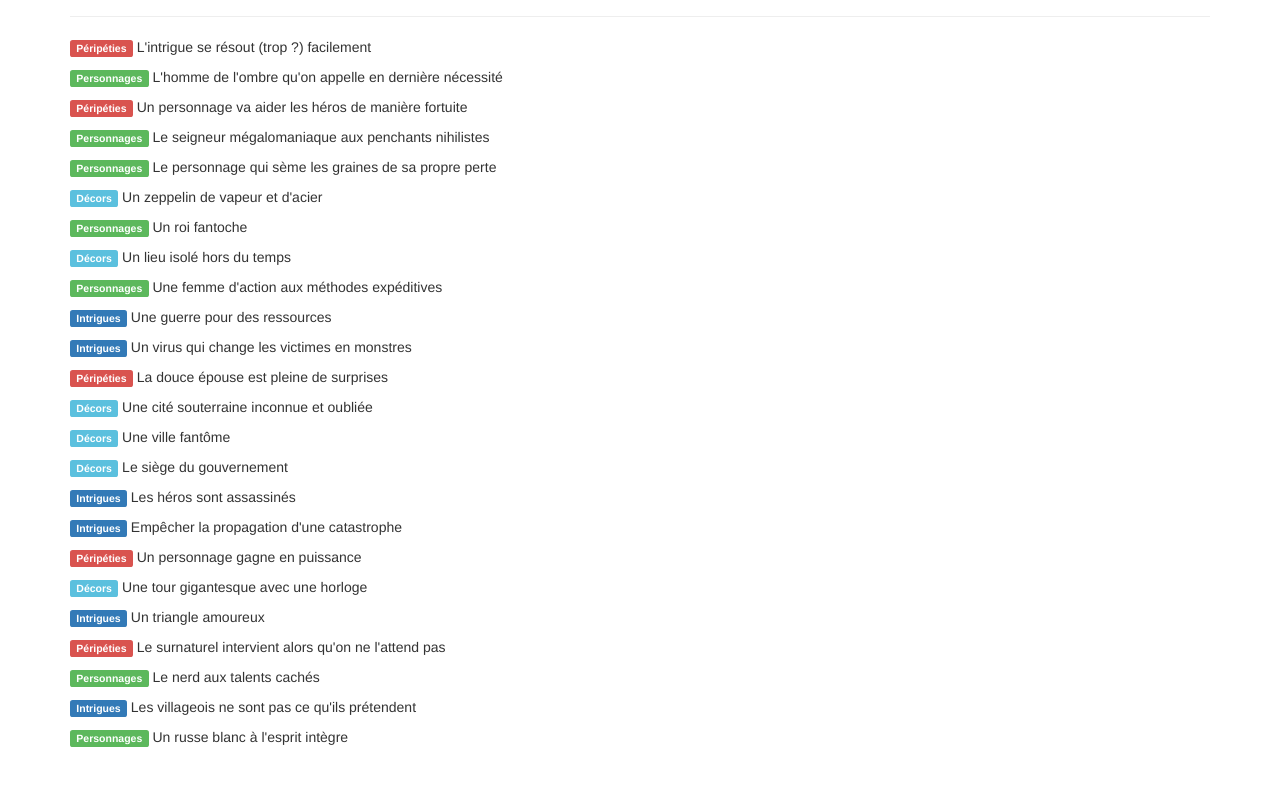
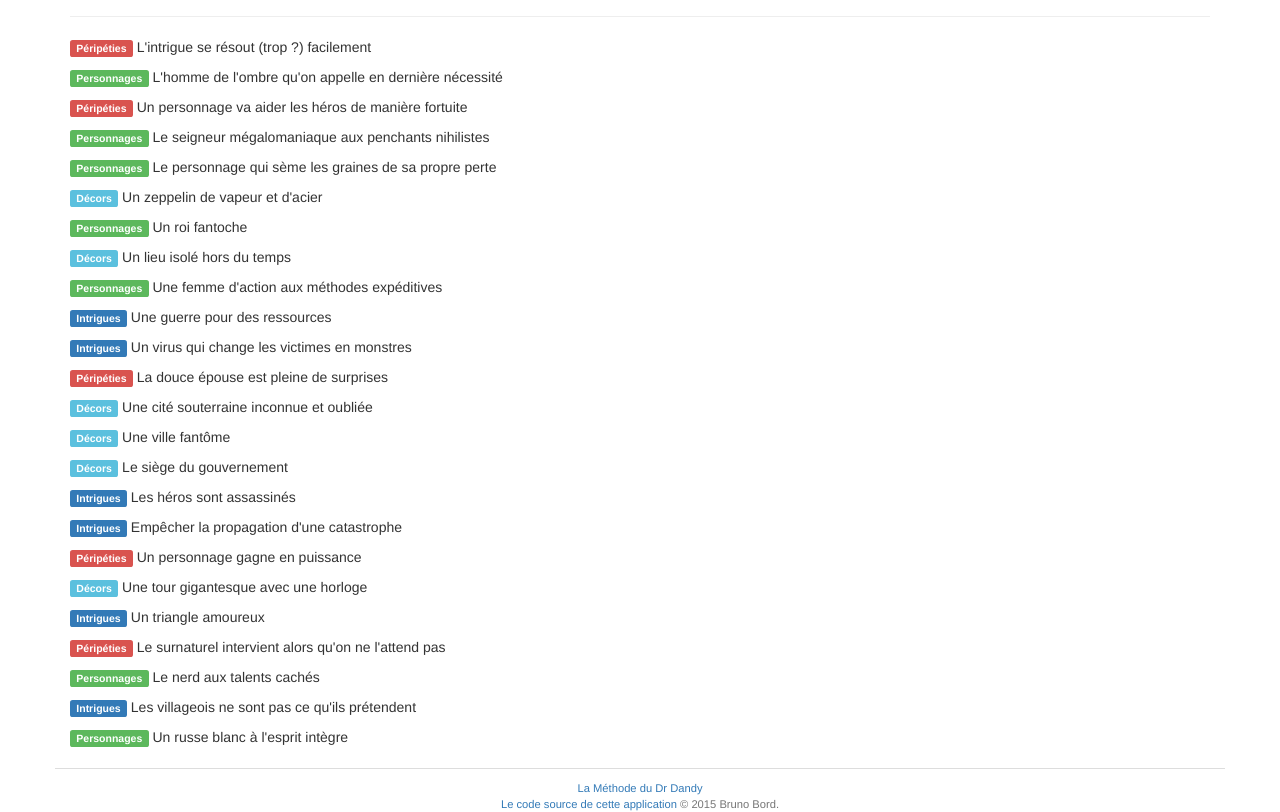
Before and after one commit to brunobord/dr-dandy, a plain HTML site: page index.html in a window 1280 px wide. Shown: the part 230-1042 px from the top of the page. Before the commit the page ends 987 px from the top, so only its background shows below. Drawn offline with nearby package versions, Linux system fonts and the light colour scheme.

Commit message:
footer added

```diff
--- a/index.html
+++ b/index.html
@@ -9,6 +9,16 @@
 
 <link rel="stylesheet" href="//maxcdn.bootstrapcdn.com/bootstrap/3.3.2/css/bootstrap.min.css">
 <link rel="stylesheet" href="//maxcdn.bootstrapcdn.com/bootstrap/3.3.2/css/bootstrap-theme.min.css">
+
+<style>
+footer {
+    color: #767676;
+    padding-top: 1em;
+    margin-top: 1em;
+    border-top: 1px solid #ddd;
+    font-size: .8em;
+}
+</style>
 </head>
 <body>
 
@@ -33,6 +43,13 @@
         </div>
     </div>
 
+    <footer class="row">
+        <div class="text-center col-md-12">
+            <a href="http://lesbonsremedes.overblog.com/2013/12/la-methode-du-docteur-dandy.html">La Méthode du Dr Dandy</a><br/>
+            <a href="https://github.com/brunobord/dr-dandy">Le code source de cette application</a> &copy; 2015 Bruno Bord.
+        </div>
+    </footer>
+
 </div>
 
 <script src="//ajax.googleapis.com/ajax/libs/jquery/1.11.2/jquery.min.js"></script>
```
Also changed, not shown: 1 other file.
